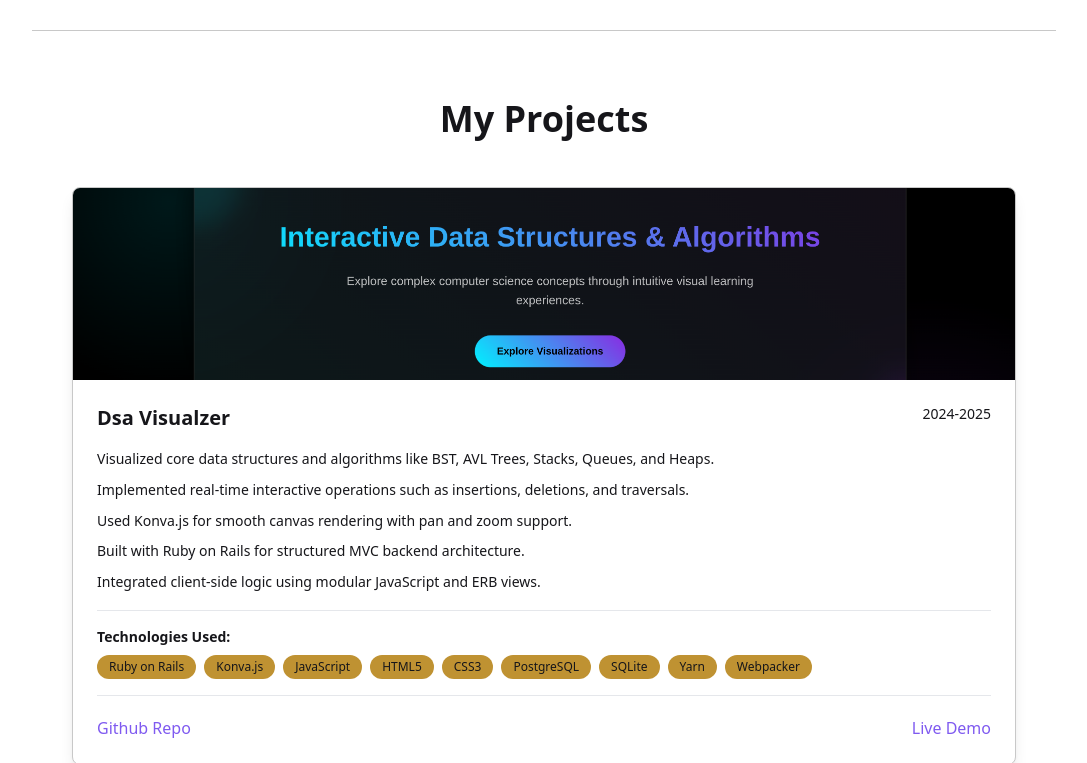
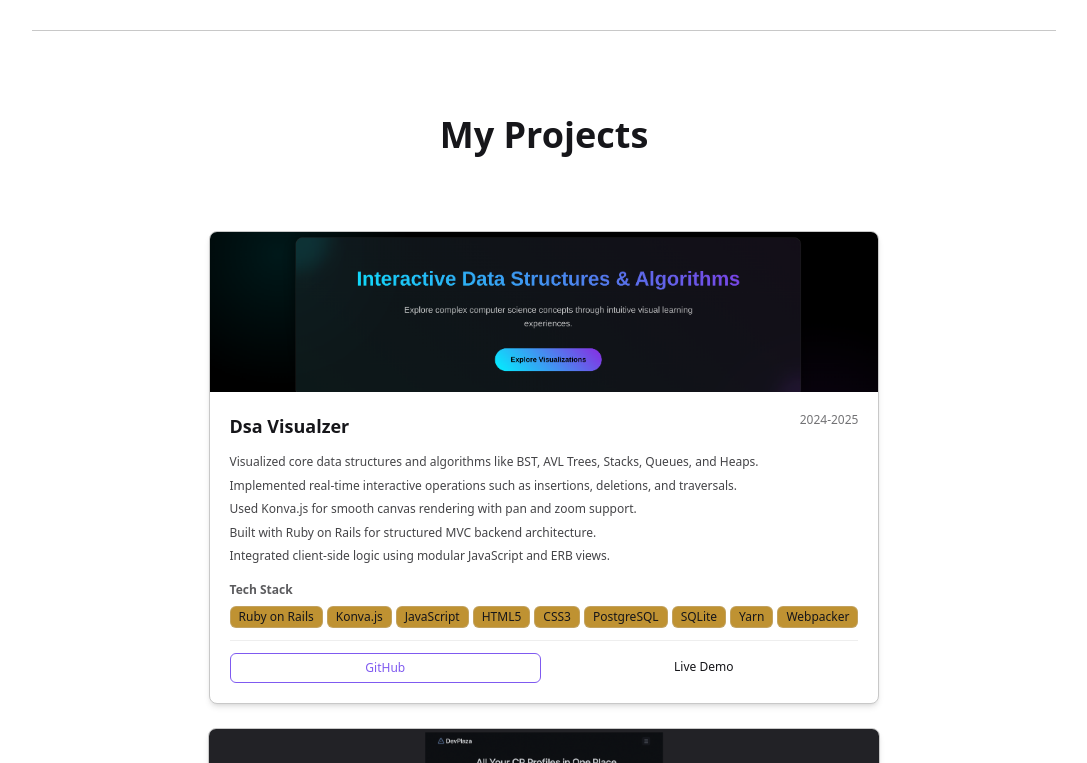
Before and after one commit to RamcharanRajpurohit/portfolio, a React (Vite) app in the folder client/: page / in a window 1280 px wide. Shown: the part 1037-1800 px from the top of the page, without its empty margins (96-1183 px from the left). Built offline with nearby package versions, Linux system fonts and the light colour scheme.

Commit message:
updated broken links

```diff
--- a/client/src/components/navbar.tsx
+++ b/client/src/components/navbar.tsx
@@ -90,7 +90,7 @@ function Navbar() {
             </li>
             <li>
               <a target="blank"
-                href="https://drive.google.com/file/d/17f7fCO5YaJhqptdO2cL8hf5I6RvKppMC/view"
+                href="https://drive.google.com/file/d/1FGSChM5N_NERNmMSuvbcYIQjrumitdCu/view?usp=sharing"
                 onClick={closeMenu}
                 className="flex items-center gap-2 py-2 px-3 text-base rounded-sm hover:underline underline-offset-4 decoration-highlight decoration-2 wrap:hover:bg-transparent wrap:hover:text-bz wrap:p-0 wrap:dark:hover:text-blue-500 "
               >
--- a/client/src/components/projects.tsx
+++ b/client/src/components/projects.tsx
@@ -1,76 +1,128 @@
 import projects from "../data/project_data";
+import { useState } from "react";
+
 function Projects() {
+  const [showAll, setShowAll] = useState(false);
+  const displayedProjects = showAll ? projects : projects.slice(0, 2);
+
   return (
-    <section id="projects" className=" text-base mx-auto px-4 sm:px-6 lg:px-10 py-12 bg-base border-b border-stroke  max-w-screen-lg scroll-mt-16">
-      <div className="text-center mb-12">
-        <h3 className="text-4xl font-bold  mb-4">My Projects</h3>
+    <section
+      id="projects"
+      className="mx-auto px-4 sm:px-6 lg:px-8 py-16 bg-base border-b border-stroke max-w-6xl scroll-mt-16"
+    >
+      {/* Section Header */}
+      <div className="text-center mb-16">
+        <h3 className="text-3xl sm:text-4xl font-bold text-base mb-2">
+          My Projects
+        </h3>
+        <div className="w-20 h-1 bg-highlight mx-auto"></div>
       </div>
-      <div className="grid grid-cols-1 gap-8">
-        {projects.map((project) => (
-          <div
+
+      {/* Projects Grid */}
+      <div className="grid grid-cols-1 gap-6">
+        {displayedProjects.map((project) => (
+          <article
             key={project.title}
-            className="bg-base rounded-lg shadow-lg overflow-hidden hover:shadow-xl  transition-shadow duration-300 border border-stroke "
+            className="bg-base rounded-lg shadow-md overflow-hidden hover:shadow-lg transition-all duration-300 border border-stroke group max-w-2xl mx-auto"
           >
             {/* Project Image */}
-            <div className="relative h-48 overflow-hidden">
+            <div className="relative h-40 overflow-hidden">
               <img
-                className="w-full h-full object-cover hover:scale-105 transition-transform duration-300 "
+                className="w-full h-full object-cover group-hover:scale-105 transition-transform duration-300"
                 src={project.image_url}
                 alt={`${project.title} screenshot`}
                 loading="lazy"
               />
+              <div className="absolute inset-0 bg-gradient-to-t from-black/10 to-transparent opacity-0 group-hover:opacity-100 transition-opacity duration-300"></div>
             </div>
 
             {/* Project Content */}
-            <div className="p-6">
+            <div className="p-5 space-y-3">
               {/* Project Header */}
-              <div className="flex justify-between items-start mb-4">
-                <h4 className="text-xl font-bold text-base flex-1">
+              <div className="flex flex-col sm:flex-row sm:justify-between sm:items-start gap-1">
+                <h4 className="text-lg font-bold text-base">
                   {project.title}
                 </h4>
-                <span className="text-sm text-base ml-4 whitespace-nowrap">
+                <span className="text-xs text-base opacity-60 whitespace-nowrap">
                   {project.project_duration}
                 </span>
               </div>
 
               {/* Project Description */}
-              <div className="mb-4">
+              <div className="space-y-1">
                 {project.description.map((desc, index) => (
-                  <p key={index} className="text-base text-sm mb-2 leading-relaxed">
+                  <p key={index} className="text-base text-xs leading-relaxed opacity-80">
                     {desc}
                   </p>
                 ))}
               </div>
 
               {/* Tech Stack */}
-              <div className="border-t pt-4">
-                <h4 className="text-sm font-semibold text-base mb-2">
-                  Technologies Used:
-                </h4>
-                <div className="flex flex-wrap gap-2">
+              <div className="pt-1">
+                <h5 className="text-xs font-semibold text-base mb-2 opacity-70">
+                  Tech Stack
+                </h5>
+                <div className="flex flex-wrap gap-1">
                   {project.tech_stack.map((tech, index) => (
                     <span
                       key={index}
-                      className="px-3 py-1 bg-blue-100 bg-secondary text-xs font-medium rounded-full"
+                      className="px-2 py-0.5 bg-secondary text-xs font-medium rounded-md text-base border border-stroke/30 hover:border-highlight/50 transition-colors duration-200"
                     >
                       {tech}
                     </span>
                   ))}
                 </div>
               </div>
-              <div className="flex justify-between items-start mt-4 pt-5 border-t">
-                <a className="text-md  text-highlight  text-base  flex-1" href={project.github_repo}>
-                  Github Repo
+
+              {/* Project Links */}
+              <div className="flex gap-2 pt-3 border-t border-stroke/30">
+                <a
+                  className="flex-1 text-center px-3 py-1.5 text-xs font-medium text-highlight border border-highlight rounded-md hover:bg-highlight hover:text-base transition-all duration-200 transform hover:scale-105"
+                  href={project.github_repo}
+                  target="_blank"
+                  rel="noopener noreferrer"
+                >
+                  GitHub
                 </a>
-                <a className={`text-md text-highlight text-base ${project.web_url==""? "hidden":"flex"} `} href={project.web_url}>
-                  Live Demo
-                </a>
-
+                {project.web_url && (
+                  <a
+                    className="flex-1 text-center px-3 py-1.5 text-xs font-medium text-base bg-highlight rounded-md hover:bg-highlight/80 hover:shadow-md transition-all duration-200 transform hover:scale-105"
+                    href={project.web_url}
+                    target="_blank"
+                    rel="noopener noreferrer"
+                  >
+                    Live Demo
+                  </a>
+                )}
               </div>
             </div>
-          </div>
+          </article>
         ))}
       </div>
+
+      {/* See All Projects Button */}
+      {!showAll && projects.length > 2 && (
+        <div className="text-center mt-8">
+          <button
+            onClick={() => setShowAll(true)}
+            className="px-6 py-3 text-sm font-medium text-highlight border-2 border-highlight rounded-lg hover:bg-highlight hover:text-base transition-all duration-300 transform hover:scale-105 hover:shadow-lg"
+          >
+            See All Projects ({projects.length - 2} more)
+          </button>
+        </div>
+      )}
+
+      {/* Show Less Button */}
+      {showAll && (
+        <div className="text-center mt-8">
+          <button
+            onClick={() => setShowAll(false)}
+            className="px-6 py-3 text-sm font-medium text-base bg-highlight rounded-lg hover:bg-highlight/80 transition-all duration-300 transform hover:scale-105 hover:shadow-lg"
+          >
+            Show Less
+          </button>
+        </div>
+      )}
     </section>
   );
 }
--- a/client/src/data/project_data.ts
+++ b/client/src/data/project_data.ts
@@ -45,8 +45,8 @@ interface project{
   {
     title: "Dev Plaza",
     image_url: dev_plaza, // placeholder or actual screenshot
-    github_repo: "https://github.com/RamcharanRajpurohit/dev-plaza", // update if different
-    web_url: "https://devplaza.vercel.app", // update to your live deployed link
+    github_repo: "https://github.com/RamcharanRajpurohit/devplaza", // update if different
+    web_url: "", // update to your live deployed link
     project_duration: "Jul 2024 – Aug 2024",
     description: [
       "Created a central hub to showcase CP profiles from platforms like LeetCode, Codeforces, GeeksforGeeks, and GitHub.",
@@ -67,32 +67,10 @@ interface project{
       "Cheerio / Puppeteer (for scraping, if applicable)"
     ]
   },
-  {
-    title: "Personal Portfolio",
-    image_url: portfolio, // put actual screenshot path or use a placeholder
-    github_repo: "https://github.com/RamcharanRajpurohit/portfolio",
-    web_url: "https://ramcharanrajpurohit.vercel.app",
-    project_duration: "Apr 2024 – May 2024",
-    description: [
-      "Designed and developed a fully responsive personal portfolio using React, TypeScript, and Tailwind CSS.",
-      "Highlights my projects, tech stack, education, and contact info in a minimal and aesthetic layout.",
-      "SEO-optimized with meta tags, Open Graph, and Twitter cards for social previews.",
-      "Integrated interactive components and animations with Framer Motion.",
-      "Deployed on Vercel with a custom domain for fast global performance."
-    ],
-    tech_stack: [
-      "React.js",
-      "TypeScript",
-      "Tailwind CSS",
-      "Framer Motion",
-      "Vite",
-      "Vercel"
-    ]
-  },
     {
     title: "Pac-Man Terminal Game",
     image_url: pacman, // use a cool ASCII or screenshot (or placeholder)
-    github_repo: "https://github.com/RamcharanRajpurohit/pacman-terminal", // if not on GitHub yet, upload it bro!
+    github_repo: "https://github.com/QASIMALVEE/ICS_CP_-DARQ", // if not on GitHub yet, upload it bro!
     web_url: "", // you can leave it empty or link a GitHub README preview
     project_duration: "Oct 2023 – Nov 2023",
     description: [
@@ -113,7 +91,7 @@ interface project{
   {
     title: "Named Entity Recognition (NER)",
     image_url:ner, // drop a graph, confusion matrix, or model architecture here
-    github_repo: "https://github.com/RamcharanRajpurohit/ner-ml", // update if different or add later
+    github_repo: "https://github.com/RamcharanRajpurohit/NER", // update if different or add later
     web_url: "", // link to demo, report, or Colab notebook if available
     project_duration: "Feb 2024 – Mar 2024",
     description: [
@@ -138,34 +116,9 @@ interface project{
     ]
   },
   {
-    title: "Universal Code Formatter",
-    image_url: code_formatter, // screenshot of the UI/code preview area
-    github_repo: "https://github.com/RamcharanRajpurohit/universal-code-formatter", // update if different
-    web_url: "https://codeformatter.vercel.app", // or wherever you deployed it
-    project_duration: "Jan 2024 – Feb 2024",
-    description: [
-      "Developed a web-based universal code formatter that supports multiple programming languages.",
-      "Integrated popular formatting engines and libraries to beautify code in real-time (e.g., Prettier, ClangFormat).",
-      "Built a clean and responsive UI with language dropdown, dark mode, and instant output preview.",
-      "Used a modular backend to handle different formatting engines securely and efficiently.",
-      "Deployed the site on Vercel with fast performance and zero-config serverless setup."
-    ],
-    tech_stack: [
-      "React.js",
-      "TypeScript",
-      "Tailwind CSS",
-      "Express.js",
-      "Node.js",
-      "Prettier",
-      "ClangFormat",
-      "Docker (optional)",
-      "Vercel"
-    ]
-  },
-  {
     title: "Password Manager (Terminal-based)",
     image_url: password_manager, // terminal screenshot or flowchart img
-    github_repo: "https://github.com/RamcharanRajpurohit/password-manager", // update if different
+    github_repo: "https://github.com/zero1byte/PasswordManager", // update if different
     web_url: "", // optional: can be a GitHub README or demo video
     project_duration: "Dec 2023 – Jan 2024",
     description: [
```
